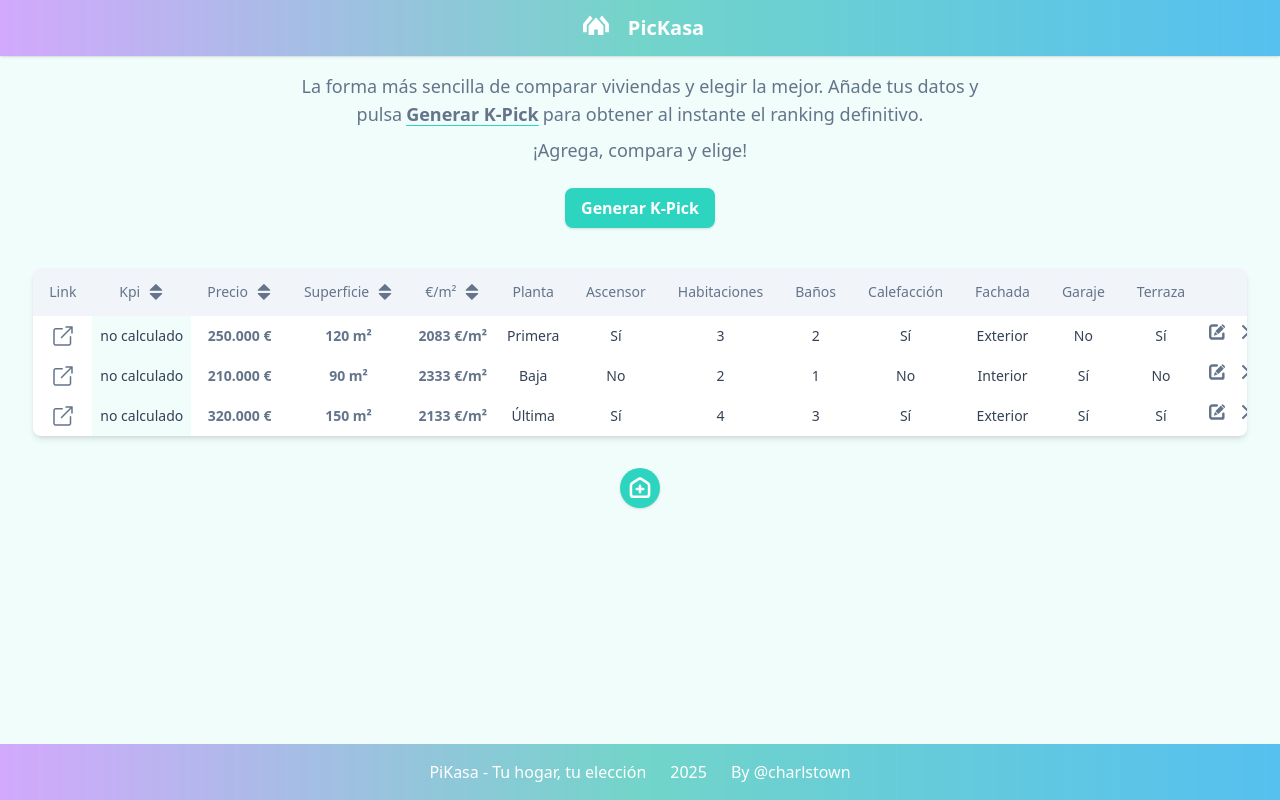
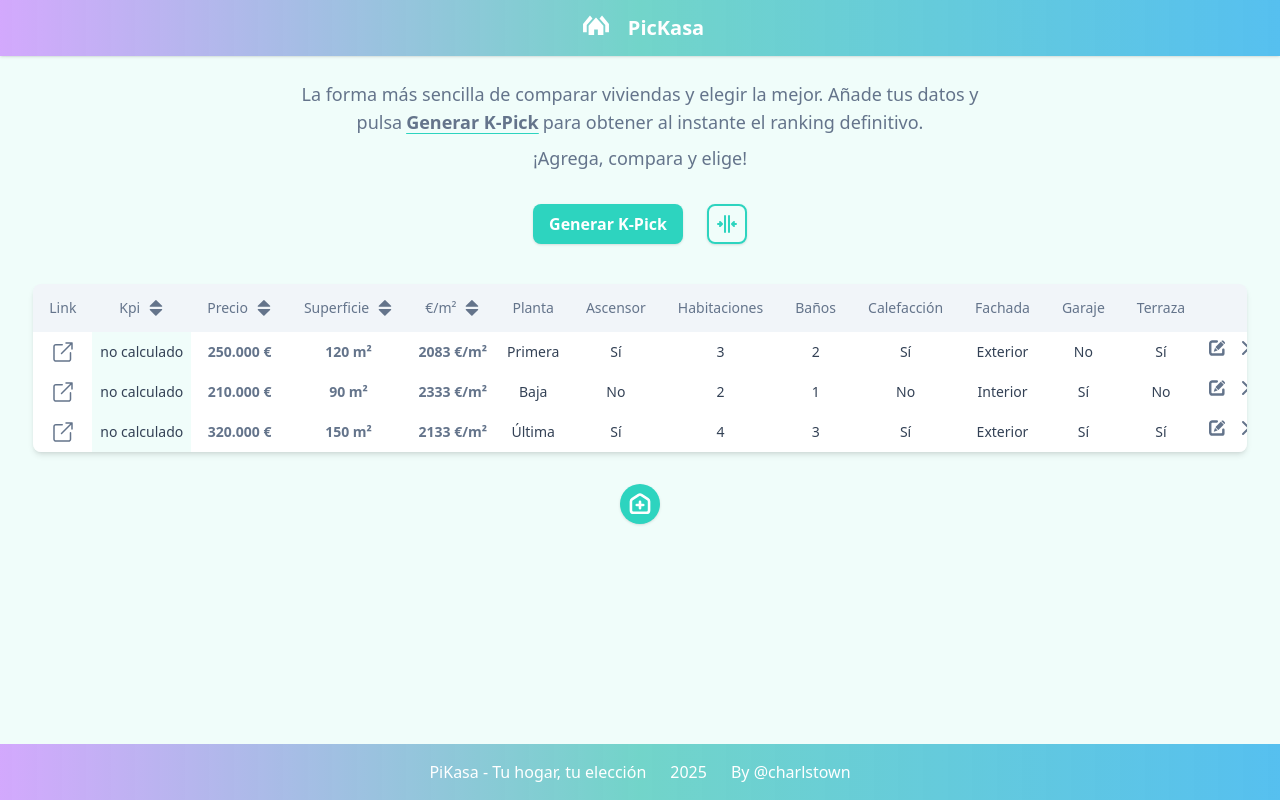
Before and after one commit to charlstown/pikcasa, a React (Vite) app: page / in a window 1280 px wide. Built offline with nearby package versions, Linux system fonts and the light colour scheme.

Commit message:
feature: collapse button

```diff
--- /dev/null
+++ b/src/assets/IconHideColumns.jsx
@@ -0,0 +1,21 @@
+import React from "react";
+
+const IconHideColumns = (props) => (
+  <svg
+    xmlns="http://www.w3.org/2000/svg"
+    viewBox="0 0 96 96"
+    fill="currentColor"
+    className={`w-6 h-6 ${props.className || ""}`}
+    {...props}
+  >
+    <title>Artboard 23</title>
+    <g>
+      <path d="M22.8281,37.1719a4,4,0,0,0-5.6562,5.6562L18.3438,44H12a4,4,0,0,0,0,8h6.3438l-1.1719,1.1719a4,4,0,1,0,5.6562,5.6562l8-8a3.9985,3.9985,0,0,0,0-5.6562Z"/>
+      <path d="M40,12a4,4,0,0,0-4,4V80a4,4,0,0,0,8,0V16A4,4,0,0,0,40,12Z"/>
+      <path d="M84,44H77.6563l1.1718-1.1719a4,4,0,0,0-5.6562-5.6562l-8,8a3.9985,3.9985,0,0,0,0,5.6562l8,8a4,4,0,1,0,5.6562-5.6562L77.6563,52H84a4,4,0,0,0,0-8Z"/>
+      <path d="M56,12a4,4,0,0,0-4,4V80a4,4,0,0,0,8,0V16A4,4,0,0,0,56,12Z"/>
+    </g>
+  </svg>
+);
+
+export default IconHideColumns;
--- /dev/null
+++ b/src/assets/IconShowColumns.jsx
@@ -0,0 +1,19 @@
+import React from "react";
+
+const IconShowColumns = (props) => (
+  <svg
+    xmlns="http://www.w3.org/2000/svg"
+    viewBox="0 0 96 96"
+    fill="currentColor"
+    className={`w-6 h-6 ${props.className || ""}`}
+    {...props}
+  >
+    <title>Artboard 22</title>
+    <g>
+      <path d="M36,12a4,4,0,0,0-4,4V44H21.6563l1.1718-1.1719a4,4,0,0,0-5.6562-5.6562l-8,8a3.9985,3.9985,0,0,0,0,5.6562l8,8a4,4,0,0,0,5.6562-5.6562L21.6563,52H32V80a4,4,0,0,0,8,0V16A4,4,0,0,0,36,12Z"/>
+      <path d="M86.8281,45.1719l-8-8a4,4,0,0,0-5.6562,5.6562L74.3438,44H64V16a4,4,0,0,0-8,0V80a4,4,0,0,0,8,0V52H74.3438l-1.1719,1.1719a4,4,0,1,0,5.6562,5.6562l8-8A3.9985,3.9985,0,0,0,86.8281,45.1719Z"/>
+    </g>
+  </svg>
+);
+
+export default IconShowColumns;
--- a/src/components/common/RoundedButton.jsx
+++ b/src/components/common/RoundedButton.jsx
@@ -1,15 +1,23 @@
 // src/components/common/RoundedButton.jsx
 import React from "react";
 
-function RoundedButton({ onClick, children, className = "", color = "bg-teal-400", hoverColor = "hover:bg-teal-400/70" }) {
+function RoundedButton({
+  onClick,
+  children,
+  className = "",
+  color = "bg-teal-400",
+  hoverColor = "hover:bg-teal-400/70",
+  width = "w-10",
+  height = "h-10"
+}) {
   const baseClass =
-    "w-10 h-10 flex items-center justify-center text-white rounded-full transition-colors shadow";
+    "flex items-center justify-center text-white rounded-full transition-colors shadow";
 
   return (
     <button
       type="button"
       onClick={onClick}
-      className={`${baseClass} ${color} ${hoverColor} ${className}`}
+      className={`${baseClass} ${width} ${height} ${color} ${hoverColor} ${className}`}
     >
       {children}
     </button>
--- /dev/null
+++ b/src/components/common/SquareButton.jsx
@@ -0,0 +1,26 @@
+import React from "react";
+
+function SquareButton({
+  onClick,
+  children,
+  className = "",
+  borderColor = "border-teal-400",
+  width = "w-10",
+  height = "h-10"
+}) {
+  const baseClass =
+    "flex items-center justify-center border-2 bg-transparent transition-colors shadow rounded-lg";
+
+  return (
+    <button
+      type="button"
+      onClick={onClick}
+      className={`${baseClass} ${borderColor} ${width} ${height} ${className}`}
+      style={{ aspectRatio: "1 / 1" }}
+    >
+      {children}
+    </button>
+  );
+}
+
+export default SquareButton;
--- a/src/components/layout/CallToAction.jsx
+++ b/src/components/layout/CallToAction.jsx
@@ -4,7 +4,7 @@ function CallToAction() {
   const [showTooltip, setShowTooltip] = useState(false);
 
   return (
-    <p className="p-2 mb-4 max-w-3xl text-lg text-center text-slate-500 font-medium relative">
+    <p className="p-4 mb-4 max-w-3xl text-lg text-center text-slate-500 font-medium relative">
       La forma más sencilla de comparar viviendas y elegir la mejor.
       Añade tus datos y pulsa
       <span
--- a/src/components/layout/Content.jsx
+++ b/src/components/layout/Content.jsx
@@ -3,12 +3,15 @@ import React, { useState } from 'react';
 
 import PrimaryButton from '../common/PrimaryButton';
 import RoundedButton from '../common/RoundedButton';
+import SquareButton from '../common/SquareButton';
 import CallToAction from './CallToAction';
 import DataTable from '../table/Table';
 import ModalCard from './ModalCard';
 import EditModalCard from './EditModalCard'; // Nuevo componente para editar
 
 import IconAddRow from '../../assets/IconAddRow';
+import IconHideColumns from '../../assets/IconHideColumns';
+import IconShowColumns from '../../assets/IconShowColumns';
 import { usePersistentState } from "../../hooks/usePersistentState";
 
 const columns = [
@@ -101,6 +104,23 @@ function Content() {
   const [editModalOpen, setEditModalOpen] = useState(false);
   const [rowToEdit, setRowToEdit] = useState(null);
 
+  // Estado para columnas visibles
+  const allColumnFields = columns.map(col => col.field).concat("edit_delete");
+  const minimalColumns = ["link", "kpi", "precio", "superficie", "eurom2", "edit_delete"];
+  const [visibleColumns, setVisibleColumns] = useState(allColumnFields);
+
+  const [showMinimal, setShowMinimal] = useState(false);
+
+  const handleToggleColumns = () => {
+    if (showMinimal) {
+      setVisibleColumns(allColumnFields);
+      setShowMinimal(false);
+    } else {
+      setVisibleColumns(minimalColumns);
+      setShowMinimal(true);
+    }
+  };
+
   // Añadir nueva fila desde el formulario
   const handleAddRow = (newRow) => {
     const precio = Number(newRow.precio);
@@ -145,6 +165,13 @@ function Content() {
     setRowToEdit(null);
   };
 
+  // Filtra las columnas según visibleColumns
+  const filteredColumns = [
+    ...columns.filter(col =>
+      visibleColumns.includes(col.field)
+    ),
+  ];
+
   return (
     <main className="bg-teal-50 flex-1 flex flex-col items-center justify-start p-2">
       <CallToAction />
@@ -152,11 +179,29 @@ function Content() {
         <PrimaryButton className="flex items-center">
           Generar K-Pick
         </PrimaryButton>
+        <SquareButton
+          width="w-10"
+          height="h-10"
+          onClick={handleToggleColumns}
+          className="ml-2"
+          borderColor="border-teal-400"
+        >
+          {showMinimal ? (
+            <IconShowColumns className="w-6 h-6 text-teal-400" />
+          ) : (
+            <IconHideColumns className="w-6 h-6 text-teal-400" />
+          )}
+        </SquareButton>
       </div>
 
-      <DataTable columns={columns} rows={rows} onRowDelete={handleDeleteRow} onEditRow={handleEditRow} />
+      <DataTable
+        columns={filteredColumns}
+        rows={rows}
+        onRowDelete={handleDeleteRow}
+        onEditRow={handleEditRow}
+      />
 
-      <RoundedButton onClick={() => setIsModalOpen(true)} className="flex items-center">
+      <RoundedButton width="w-10" height="h-10" onClick={() => setIsModalOpen(true)} className="flex items-center">
         <IconAddRow className="w-6 h-6 text-white" />
       </RoundedButton>
 
--- a/src/components/table/DataGrid.jsx
+++ b/src/components/table/DataGrid.jsx
@@ -4,7 +4,7 @@ import TableBody from "./TableBody";
 
 function DataGrid({ columns, rows, onRowDelete, onEditRow, onSort }) {
   return (
-    <table className="w-full text-left table-auto min-w-max">
+    <table className="w-full table-auto min-w-max">
       <TableHeader columns={columns} onSort={onSort} />
       <TableBody rows={rows} columns={columns} onRowDelete={onRowDelete} onEditRow={onEditRow} />
     </table>
--- a/src/components/table/Table.jsx
+++ b/src/components/table/Table.jsx
@@ -23,7 +23,7 @@ export default function Table({ columns, rows, onRowDelete, onEditRow }) {
   };
 
   return (
-    <div className="mt-8 mb-8 relative max-w-[96%] w-min overflow-x-auto max-h-[28rem] flex flex-col h-full text-gray-700 bg-white shadow-md rounded-lg bg-clip-border">
+    <div className="mt-8 mb-8 relative max-w-[96%] w-min overflow-x-auto max-h-[24rem] flex flex-col h-full text-gray-700 bg-white shadow-md rounded-lg bg-clip-border">
       <DataGrid columns={columns} rows={sortedRows} onRowDelete={onRowDelete} onEditRow={onEditRow} onSort={handleSort} />
     </div>
   );
--- a/src/components/table/TableHeader.jsx
+++ b/src/components/table/TableHeader.jsx
@@ -58,7 +58,7 @@ function TableHeader({ columns, onSort }) {
             </th>
           ) : null
         )}
-        <th className="p-4 bg-slate-100"></th>
+        <th className="p-4 bg-slate-100"></th> {/* Mueve la columna vacía aquí */}
       </tr>
     </thead>
   );
--- a/src/components/table/TableRow.jsx
+++ b/src/components/table/TableRow.jsx
@@ -13,7 +13,13 @@ function TableRow({ row, columns, rowIndex, onRowDelete, onEditRow }) {
             key={field}
             className={`p-2 text-sm text-slate-700 ${
               highlight ? "bg-teal-50" : "bg-white"
-            } ${align === "center" ? "text-center" : align === "right" ? "text-right" : "text-left"}`}
+            } ${
+              align === "center"
+                ? "text-center"
+                : align === "right"
+                ? "text-right"
+                : "text-left"
+            }`}
           >
             {field === "link" ? (
               <a
@@ -34,14 +40,16 @@ function TableRow({ row, columns, rowIndex, onRowDelete, onEditRow }) {
               </span>
             ) : field === "eurom2" ? (
               <span className="font-semibold text-slate-500">
-                {row[field] ? `${Number(row[field]).toLocaleString("es-ES")} €/m²` : ""}
+                {row[field]
+                  ? `${Number(row[field]).toLocaleString("es-ES")} €/m²`
+                  : ""}
               </span>
             ) : (
               row[field]
             )}
           </td>
         ))}
-      <td className="p-1 text-sm text-slate-700 flex space-x-2">
+      <td className="p-1 text-sm text-slate-700 flex items-center space-x-2 bg-white">
         <button
           type="button"
           className="text-slate-500 hover:text-teal-500"
```
